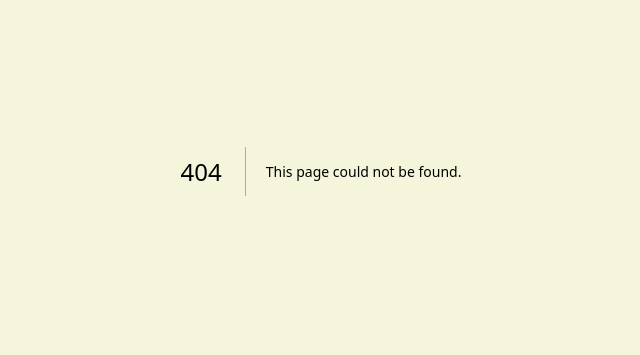
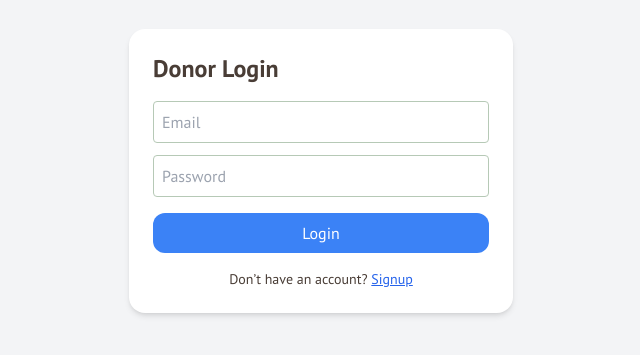
Before and after one commit to pooja-hasini/Food-Surplus, a Next.js app: page /login/donor in a window 1280 px wide. Before the commit this address had no page. Shown: the part 229-584 px from the top of the page, without its empty margins (319-959 px from the left). Built offline with nearby package versions, Linux system fonts and the light colour scheme; no server answers.

Commit message:
basic signup,login

```diff
--- a/package.json
+++ b/package.json
@@ -36,6 +36,7 @@
     "@radix-ui/react-tabs": "^1.1.3",
     "@radix-ui/react-toast": "^1.2.6",
     "@radix-ui/react-tooltip": "^1.1.8",
+    "@supabase/supabase-js": "^2.56.0",
     "class-variance-authority": "^0.7.1",
     "clsx": "^2.1.1",
     "date-fns": "^3.6.0",
--- /dev/null
+++ b/src/app/login/donor/page.tsx
@@ -0,0 +1,71 @@
+"use client";
+import { useState } from "react";
+import { useRouter } from "next/navigation";
+import Link from "next/link";
+import { supabase } from "@/lib/supabaseClient";
+
+export default function DonorLogin() {
+  const [email, setEmail] = useState("");
+  const [password, setPassword] = useState("");
+  const [errorMsg, setErrorMsg] = useState("");
+  const router = useRouter();
+
+  const handleLogin = async (e: React.FormEvent) => {
+    e.preventDefault();
+    setErrorMsg("");
+    const { data, error } = await supabase.auth.signInWithPassword({ email, password });
+    if (error) {
+      setErrorMsg(error.message);
+      return;
+    }
+    if (data.user) {
+      const { data: profile } = await supabase
+        .from("profiles")
+        .select("role")
+        .eq("id", data.user.id)
+        .single();
+      if (profile?.role === "donor") {
+        router.push("/donor");
+      } else {
+        setErrorMsg("Not a donor account");
+      }
+    }
+  };
+
+  return (
+    <div className="flex justify-center items-center min-h-screen bg-gray-100">
+      <form onSubmit={handleLogin} className="bg-white p-6 rounded-2xl shadow-md w-96">
+        <h2 className="text-2xl font-bold mb-4">Donor Login</h2>
+        <input
+          type="email"
+          placeholder="Email"
+          value={email}
+          onChange={(e) => setEmail(e.target.value)}
+          className="w-full p-2 mb-3 border rounded"
+        />
+        <input
+          type="password"
+          placeholder="Password"
+          value={password}
+          onChange={(e) => setPassword(e.target.value)}
+          className="w-full p-2 mb-4 border rounded"
+        />
+        <button
+          type="submit"
+          className="w-full bg-blue-500 text-white p-2 rounded-xl hover:bg-blue-600"
+        >
+          Login
+        </button>
+        {errorMsg && (
+          <div className="mt-4 text-center text-red-600">{errorMsg}</div>
+        )}
+        <p className="mt-4 text-center text-sm">
+          Don’t have an account?{" "}
+          <Link href="/signup/donor" className="text-blue-600 underline">
+            Signup
+          </Link>
+        </p>
+      </form>
+    </div>
+  );
+}
--- /dev/null
+++ b/src/app/login/receiver/page.tsx
@@ -0,0 +1,71 @@
+"use client";
+import { useState } from "react";
+import { useRouter } from "next/navigation";
+import Link from "next/link";
+import { supabase } from "@/lib/supabaseClient";
+
+export default function ReceiverLogin() {
+  const [email, setEmail] = useState("");
+  const [password, setPassword] = useState("");
+  const [errorMsg, setErrorMsg] = useState("");
+  const router = useRouter();
+
+  const handleLogin = async (e: React.FormEvent) => {
+    e.preventDefault();
+    setErrorMsg("");
+    const { data, error } = await supabase.auth.signInWithPassword({ email, password });
+    if (error) {
+      setErrorMsg(error.message);
+      return;
+    }
+    if (data.user) {
+      const { data: profile } = await supabase
+        .from("profiles")
+        .select("role")
+        .eq("id", data.user.id)
+        .single();
+      if (profile?.role === "receiver") {
+        router.push("/receiver");
+      } else {
+        setErrorMsg("Not a receiver account");
+      }
+    }
+  };
+
+  return (
+    <div className="flex justify-center items-center min-h-screen bg-gray-100">
+      <form onSubmit={handleLogin} className="bg-white p-6 rounded-2xl shadow-md w-96">
+        <h2 className="text-2xl font-bold mb-4">Receiver Login</h2>
+        <input
+          type="email"
+          placeholder="Email"
+          value={email}
+          onChange={(e) => setEmail(e.target.value)}
+          className="w-full p-2 mb-3 border rounded"
+        />
+        <input
+          type="password"
+          placeholder="Password"
+          value={password}
+          onChange={(e) => setPassword(e.target.value)}
+          className="w-full p-2 mb-4 border rounded"
+        />
+        <button
+          type="submit"
+          className="w-full bg-green-500 text-white p-2 rounded-xl hover:bg-green-600"
+        >
+          Login
+        </button>
+        {errorMsg && (
+          <div className="mt-4 text-center text-red-600">{errorMsg}</div>
+        )}
+        <p className="mt-4 text-center text-sm">
+          Don’t have an account?{" "}
+          <Link href="/signup/receiver" className="text-green-600 underline">
+            Signup
+          </Link>
+        </p>
+      </form>
+    </div>
+  );
+}
--- /dev/null
+++ b/src/app/signup/donor/page.tsx
@@ -0,0 +1,47 @@
+"use client";
+import { useState } from "react";
+import { useRouter } from "next/navigation";
+import { supabase } from "@/lib/supabaseClient";
+
+export default function DonorSignup() {
+  const [email, setEmail] = useState("");
+  const [password, setPassword] = useState("");
+  const [message, setMessage] = useState("");
+  const router = useRouter();
+
+  const handleSignup = async (e: React.FormEvent) => {
+    e.preventDefault();
+    setMessage(""); // Clear previous messages
+    const { data, error } = await supabase.auth.signUp({ email, password });
+    if (error) {
+      setMessage(error.message);
+      return;
+    }
+    if (data.user) {
+      await supabase.from("profiles").insert([{ id: data.user.id, role: "donor" }]);
+      setMessage("A verification email has been sent to your email address. Please check your inbox and verify your account before logging in.");
+      // Optionally, you can redirect after a delay:
+      // setTimeout(() => router.push("/login/donor"), 5000);
+    }
+  };
+
+  return (
+    <div className="flex justify-center items-center min-h-screen bg-gray-100">
+      <form onSubmit={handleSignup} className="bg-white p-6 rounded-2xl shadow-md w-96">
+        <h2 className="text-2xl font-bold mb-4">Donor Signup</h2>
+        <input type="email" placeholder="Email" value={email}
+          onChange={(e) => setEmail(e.target.value)}
+          className="w-full p-2 mb-3 border rounded"/>
+        <input type="password" placeholder="Password" value={password}
+          onChange={(e) => setPassword(e.target.value)}
+          className="w-full p-2 mb-4 border rounded"/>
+        <button type="submit" className="w-full bg-blue-500 text-white p-2 rounded-xl hover:bg-blue-600">
+          Signup
+        </button>
+        {message && (
+          <div className="mt-4 text-center text-green-600">{message}</div>
+        )}
+      </form>
+    </div>
+  );
+}
--- /dev/null
+++ b/src/app/signup/receiver/page.tsx
@@ -0,0 +1,47 @@
+"use client";
+import { useState } from "react";
+import { useRouter } from "next/navigation";
+import { supabase } from "@/lib/supabaseClient";
+
+export default function ReceiverSignup() {
+  const [email, setEmail] = useState("");
+  const [password, setPassword] = useState("");
+  const [message, setMessage] = useState("");
+  const router = useRouter();
+
+  const handleSignup = async (e: React.FormEvent) => {
+    e.preventDefault();
+    setMessage(""); // Clear previous messages
+    const { data, error } = await supabase.auth.signUp({ email, password });
+    if (error) {
+      setMessage(error.message);
+      return;
+    }
+    if (data.user) {
+      await supabase.from("profiles").insert([{ id: data.user.id, role: "receiver" }]);
+      setMessage("A verification email has been sent to your email address. Please check your inbox and verify your account before logging in.");
+      // Optionally, redirect after a delay:
+      // setTimeout(() => router.push("/login/receiver"), 5000);
+    }
+  };
+
+  return (
+    <div className="flex justify-center items-center min-h-screen bg-gray-100">
+      <form onSubmit={handleSignup} className="bg-white p-6 rounded-2xl shadow-md w-96">
+        <h2 className="text-2xl font-bold mb-4">Receiver Signup</h2>
+        <input type="email" placeholder="Email" value={email}
+          onChange={(e) => setEmail(e.target.value)}
+          className="w-full p-2 mb-3 border rounded"/>
+        <input type="password" placeholder="Password" value={password}
+          onChange={(e) => setPassword(e.target.value)}
+          className="w-full p-2 mb-4 border rounded"/>
+        <button type="submit" className="w-full bg-green-500 text-white p-2 rounded-xl hover:bg-green-600">
+          Signup
+        </button>
+        {message && (
+          <div className="mt-4 text-center text-green-600">{message}</div>
+        )}
+      </form>
+    </div>
+  );
+}
--- a/src/components/user-type-selection.tsx
+++ b/src/components/user-type-selection.tsx
@@ -26,8 +26,9 @@ export function UserTypeSelection() {
       </motion.div>
 
       <div className="grid w-full grid-cols-1 gap-8 md:grid-cols-2">
+        {/* Donor Card */}
         <motion.div variants={cardVariants} initial="initial" animate="animate" transition={{ delay: 0.4, duration: 0.5 }}>
-                <Link href="/donor">
+          <Link href="/login/donor">
             <Card className="group transform cursor-pointer transition-all duration-300 ease-in-out hover:-translate-y-2 hover:shadow-2xl hover:border-primary">
               <CardHeader>
                 <div className="mb-4 flex justify-center">
@@ -38,17 +39,19 @@ export function UserTypeSelection() {
                 <CardTitle className="text-2xl font-semibold">I am a Donor</CardTitle>
               </CardHeader>
               <CardContent>
-                            <p className="text-muted-foreground">Share your surplus food and make a difference in your community.</p>
-                            <div className="mt-6 flex items-center justify-center text-primary transition-transform duration-300 group-hover:translate-x-1">
-                                <span className="font-semibold">Donate Food</span>
-                                <ArrowRight className="ml-2 h-5 w-5" />
+                <p className="text-muted-foreground">
+                  Share your surplus food and make a difference in your community. Help reduce food waste and support those in need.
+                </p>
+                <div className="mt-6 flex items-center justify-center text-primary font-semibold transition-transform duration-300 group-hover:translate-x-1">
+                  Login / Signup <ArrowRight className="ml-2 h-5 w-5" />
                 </div>
               </CardContent>
             </Card>
           </Link>
         </motion.div>
+        {/* Receiver Card */}
         <motion.div variants={cardVariants} initial="initial" animate="animate" transition={{ delay: 0.6, duration: 0.5 }}>
-                <Link href="/receiver">
+          <Link href="/login/receiver">
             <Card className="group transform cursor-pointer transition-all duration-300 ease-in-out hover:-translate-y-2 hover:shadow-2xl hover:border-primary">
               <CardHeader>
                 <div className="mb-4 flex justify-center">
@@ -59,10 +62,11 @@ export function UserTypeSelection() {
                 <CardTitle className="text-2xl font-semibold">I am a Receiver</CardTitle>
               </CardHeader>
               <CardContent>
-                            <p className="text-muted-foreground">Find available food donations near you from generous donors.</p>
-                             <div className="mt-6 flex items-center justify-center text-primary transition-transform duration-300 group-hover:translate-x-1">
-                                <span className="font-semibold">Find Food</span>
-                                <ArrowRight className="ml-2 h-5 w-5" />
+                <p className="text-muted-foreground">
+                  Find available food donations near you from generous donors. Get the support you need for yourself or your organization.
+                </p>
+                <div className="mt-6 flex items-center justify-center text-primary font-semibold transition-transform duration-300 group-hover:translate-x-1">
+                  Login / Signup <ArrowRight className="ml-2 h-5 w-5" />
                 </div>
               </CardContent>
             </Card>
--- /dev/null
+++ b/src/lib/supabaseClient.ts
@@ -0,0 +1,6 @@
+import { createClient } from '@supabase/supabase-js'
+
+const supabaseUrl = process.env.NEXT_PUBLIC_SUPABASE_URL!
+const supabaseAnonKey = process.env.NEXT_PUBLIC_SUPABASE_ANON_KEY!
+
+export const supabase = createClient(supabaseUrl, supabaseAnonKey)
```
Also changed, not shown: src/app/page.tsx (line endings or trailing spaces), 1 other file (tests, documents, lock files or other folders). Lines whose indentation alone changed are shown as unchanged.
